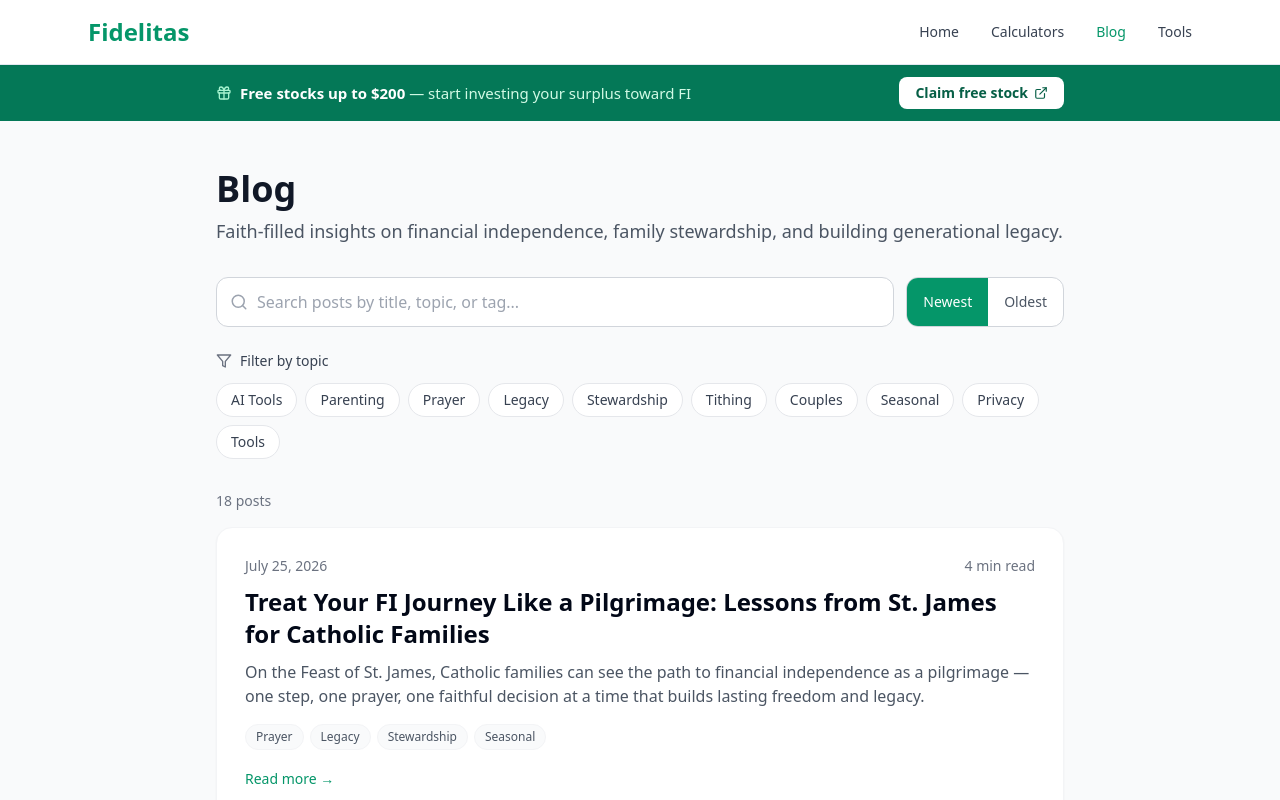
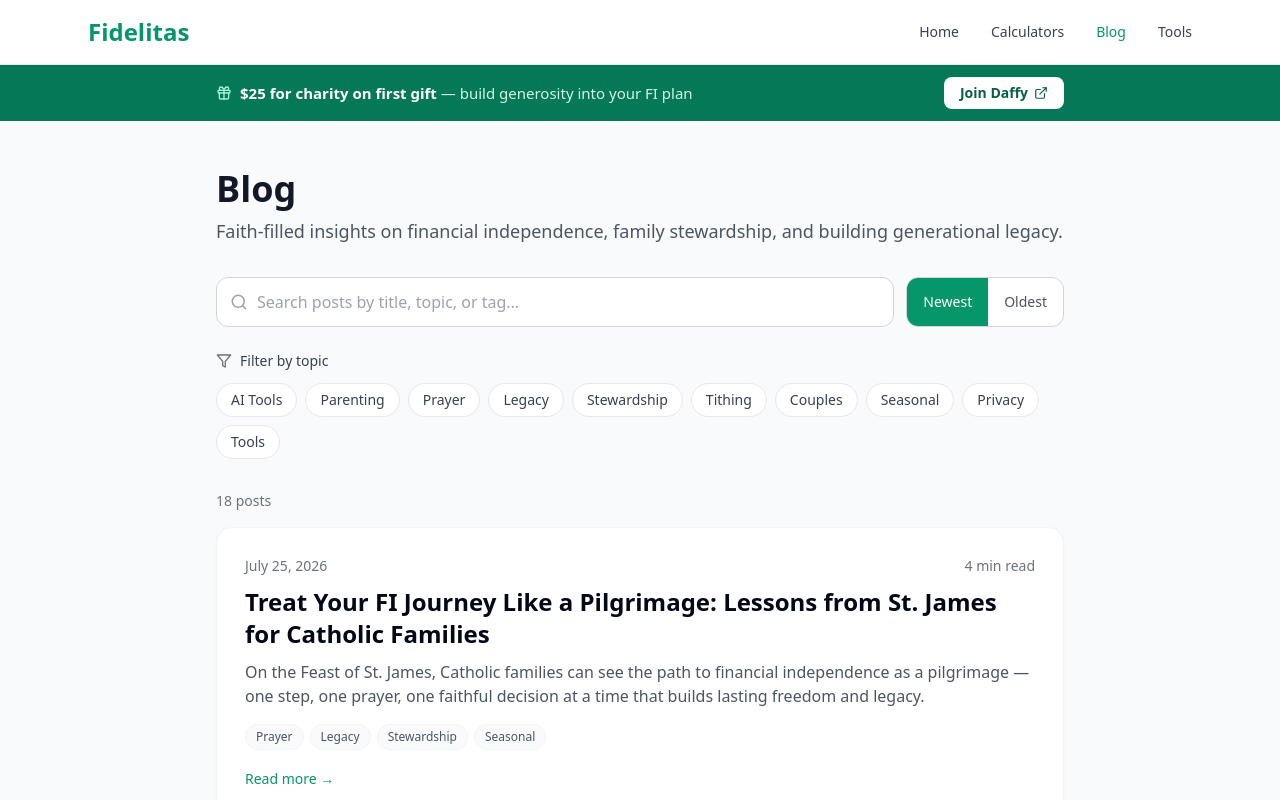
Before and after one commit to daughterpop/super-fi-calc, a React (Vite) app: page /blog in a window 1280 px wide. Shown: the top 800 px of the page. Built offline with nearby package versions, Linux system fonts and the light colour scheme.

Commit message:
Rotate referral CTAs by day and page context (header, home, calculator)

```diff
--- a/src/App.jsx
+++ b/src/App.jsx
@@ -3,16 +3,19 @@ import { Link } from 'react-router-dom';
 import {
   ArrowRight,
   BookOpen,
-  Gift,
-  ExternalLink,
   Calculator,
   Wrench,
 } from 'lucide-react';
 import SubscribeForm from './components/SubscribeForm';
-import SiteHeader, { ROBINHOOD_URL } from './components/SiteHeader';
+import SiteHeader from './components/SiteHeader';
+import ReferralCard from './components/ReferralCard';
 import { featuredPosts } from './data/posts';
+import { getReferral } from './data/referrals';
 
 function App() {
+  // Slot 1 so homepage card usually differs from header strip the same day
+  const homeReferral = getReferral({ slot: 1, pool: 'all' });
+
   return (
     <div className="min-h-screen bg-gray-50 overflow-x-hidden">
       <SiteHeader />
@@ -164,31 +167,9 @@ function App() {
         </div>
       </div>
 
-      {/* Soft Robinhood CTA */}
+      {/* Rotating soft referral CTA */}
       <div className="max-w-4xl mx-auto px-4 sm:px-6 pb-8">
-        <div className="bg-gradient-to-r from-emerald-50 to-teal-50 border border-emerald-100 rounded-2xl p-5 sm:p-6 flex flex-col sm:flex-row items-start sm:items-center gap-4">
-          <div className="flex-1">
-            <div className="flex items-center gap-2 mb-1">
-              <Gift className="text-emerald-600" size={18} />
-              <span className="text-sm font-semibold text-emerald-800 uppercase tracking-wide">
-                Put the plan to work
-              </span>
-            </div>
-            <p className="text-gray-700 text-sm sm:text-base leading-relaxed">
-              Once you know your surplus, invest it. Open a Robinhood account and get{' '}
-              <strong>free stocks worth up to $200</strong> when you fund it.
-            </p>
-          </div>
-          <a
-            href={ROBINHOOD_URL}
-            target="_blank"
-            rel="noopener noreferrer"
-            className="inline-flex items-center justify-center gap-2 px-5 py-3 bg-emerald-600 hover:bg-emerald-700 text-white font-semibold rounded-xl transition-colors shrink-0 text-sm sm:text-base w-full sm:w-auto"
-          >
-            Claim free stock
-            <ExternalLink size={16} />
-          </a>
-        </div>
+        <ReferralCard referral={homeReferral} />
       </div>
 
       <div className="px-4 sm:px-6 pb-10">
--- /dev/null
+++ b/src/components/ReferralCard.jsx
@@ -0,0 +1,33 @@
+import { Gift, ExternalLink } from 'lucide-react';
+
+/**
+ * Soft gradient CTA card driven by a referral object from getReferral().
+ */
+export default function ReferralCard({ referral, className = '' }) {
+  if (!referral) return null;
+
+  return (
+    <div
+      className={`bg-gradient-to-r from-emerald-50 to-teal-50 border border-emerald-100 rounded-2xl p-5 sm:p-6 flex flex-col sm:flex-row items-start sm:items-center gap-4 ${className}`}
+    >
+      <div className="flex-1">
+        <div className="flex items-center gap-2 mb-1">
+          <Gift className="text-emerald-600" size={18} />
+          <span className="text-sm font-semibold text-emerald-800 uppercase tracking-wide">
+            {referral.cardEyebrow}
+          </span>
+        </div>
+        <p className="text-gray-700 text-sm sm:text-base leading-relaxed">{referral.cardBody}</p>
+      </div>
+      <a
+        href={referral.href}
+        target="_blank"
+        rel="noopener noreferrer"
+        className="inline-flex items-center justify-center gap-2 px-5 py-3 bg-emerald-600 hover:bg-emerald-700 text-white font-semibold rounded-xl transition-colors shrink-0 text-sm sm:text-base w-full sm:w-auto"
+      >
+        {referral.cardCta}
+        <ExternalLink size={16} />
+      </a>
+    </div>
+  );
+}
--- a/src/components/SiteHeader.jsx
+++ b/src/components/SiteHeader.jsx
@@ -1,7 +1,8 @@
 import { Link, useLocation } from 'react-router-dom';
 import { Gift, ExternalLink } from 'lucide-react';
+import { getReferral, ROBINHOOD_URL } from '../data/referrals';
 
-export const ROBINHOOD_URL = 'https://join.robinhood.com/dustinh-1bff5a';
+export { ROBINHOOD_URL };
 
 const NAV = [
   { to: '/', label: 'Home' },
@@ -16,11 +17,13 @@ function navActive(pathname, to) {
 }
 
 /**
- * Shared sticky nav + optional Robinhood referral strip.
+ * Shared sticky nav + optional rotating referral strip.
  * @param {{ showReferralStrip?: boolean }} props
  */
 export default function SiteHeader({ showReferralStrip = true }) {
   const { pathname } = useLocation();
+  // Slot 0 = sitewide header strip; rotates daily across the full catalog
+  const referral = getReferral({ slot: 0, pool: 'all' });
 
   return (
     <>
@@ -60,17 +63,17 @@ export default function SiteHeader({ showReferralStrip = true }) {
             <div className="flex items-center gap-2 text-sm sm:text-[15px]">
               <Gift size={16} className="shrink-0 text-emerald-200" />
               <span>
-                <strong className="font-semibold">Free stocks up to $200</strong>
-                <span className="text-emerald-100"> — start investing your surplus toward FI</span>
+                <strong className="font-semibold">{referral.stripHeadline}</strong>
+                <span className="text-emerald-100">{referral.stripSub}</span>
               </span>
             </div>
             <a
-              href={ROBINHOOD_URL}
+              href={referral.href}
               target="_blank"
               rel="noopener noreferrer"
               className="inline-flex items-center gap-1.5 px-4 py-1.5 bg-white text-emerald-800 font-semibold text-sm rounded-lg hover:bg-emerald-50 transition-colors shrink-0"
             >
-              Claim free stock
+              {referral.stripCta}
               <ExternalLink size={14} />
             </a>
           </div>
--- /dev/null
+++ b/src/data/referrals.js
@@ -0,0 +1,113 @@
+/**
+ * Central referral catalog for Fidelitas.
+ * getReferral() rotates by day + slot so the same page isn't stuck on one offer,
+ * and different slots (header vs card) usually show different tools the same day.
+ */
+
+export const REFERRALS = [
+  {
+    id: 'robinhood',
+    categories: ['investing'],
+    stripHeadline: 'Free stocks up to $200',
+    stripSub: ' — start investing your surplus toward FI',
+    stripCta: 'Claim free stock',
+    cardEyebrow: 'Put the plan to work',
+    cardBody:
+      'Once you know your surplus, invest it. Open a Robinhood account and get free stocks worth up to $200 when you fund it.',
+    cardCta: 'Claim free stock',
+    href: 'https://join.robinhood.com/dustinh-1bff5a',
+  },
+  {
+    id: 'wealthfront',
+    categories: ['investing'],
+    stripHeadline: 'APY boost + deposit match',
+    stripSub: ' — automate investing and high-yield cash toward FI',
+    stripCta: 'Get Wealthfront bonus',
+    cardEyebrow: 'Automate the surplus',
+    cardBody:
+      'Wealthfront pairs automated investing with a high-yield Cash Account. Referral perks can include a temporary APY boost and investing deposit match.',
+    cardCta: 'Claim Wealthfront offer',
+    href: 'https://www.wealthfront.com/c/affiliates/invited/AFFD-AL7T-QSBZ-J0Q8',
+  },
+  {
+    id: 'monarch',
+    categories: ['budgeting', 'household'],
+    stripHeadline: '50% off Monarch Core',
+    stripSub: ' — see every dollar in one place with your spouse',
+    stripCta: 'Get 50% off',
+    cardEyebrow: 'Clarity for the household',
+    cardBody:
+      'Monarch Money tracks budgets, net worth, and investments together — 50% off your first year of Core through this link.',
+    cardCta: 'Get 50% off Monarch',
+    href: 'https://monarch.com/referral/hvup58srp1?r_source=share',
+  },
+  {
+    id: 'daffy',
+    categories: ['giving'],
+    stripHeadline: '$25 for charity on first gift',
+    stripSub: ' — build generosity into your FI plan',
+    stripCta: 'Join Daffy',
+    cardEyebrow: 'Give as you grow',
+    cardBody:
+      'Daffy is a modern donor-advised fund for everyday families. Join with this invite and get $25 for charity after your first contribution.',
+    cardCta: 'Join Daffy — $25 for charity',
+    href: 'https://www.daffy.org/dhimmer1/invite',
+  },
+  {
+    id: 'surfshark',
+    categories: ['privacy'],
+    stripHeadline: 'Up to 3 free months of VPN',
+    stripSub: ' — protect the whole household on one plan',
+    stripCta: 'Get Surfshark',
+    cardEyebrow: 'Steward digital safety',
+    cardBody:
+      'Surfshark covers unlimited devices — practical for a family. Sign up through this link and get free months added to your plan.',
+    cardCta: 'Get Surfshark + free months',
+    href: 'https://surfshark.club/friend/sgSt5YqV',
+  },
+  {
+    id: 'incogni',
+    categories: ['privacy'],
+    stripHeadline: 'Up to 58% off data removal',
+    stripSub: ' — pull your family off broker sites',
+    stripCta: 'Get Incogni deal',
+    cardEyebrow: 'Protect time and peace',
+    cardBody:
+      'Incogni removes personal info from 420+ data brokers and keeps at it when data reappears. Friends pricing via this link; family plans cover up to 5.',
+    cardCta: 'Get Incogni at friends pricing',
+    href: 'https://incogni.cello.so/C622q7UjoeJ',
+  },
+  {
+    id: 'mintmobile',
+    categories: ['savings', 'household'],
+    stripHeadline: '$15 Mint Mobile credit',
+    stripSub: ' — free up monthly cash for FI and family',
+    stripCta: 'Switch & save',
+    cardEyebrow: 'Cut a recurring bill',
+    cardBody:
+      'Mint Mobile offers simple prepaid plans on a major network. Use this link for $15 renewal credit, then put the ongoing savings toward investing or tithing.',
+    cardCta: 'Get $15 Mint credit',
+    href: 'https://my.mintmobile.com/refer/n5SgKMM',
+  },
+];
+
+function dayOfYear(d = new Date()) {
+  const start = new Date(d.getFullYear(), 0, 0);
+  return Math.floor((d - start) / 86400000);
+}
+
+/**
+ * @param {{ slot?: number, pool?: 'all' | 'investing' | 'household' | 'privacy' | 'giving' }} opts
+ */
+export function getReferral({ slot = 0, pool = 'all' } = {}) {
+  let list = REFERRALS;
+  if (pool !== 'all') {
+    list = REFERRALS.filter((r) => r.categories.includes(pool));
+  }
+  if (list.length === 0) list = REFERRALS;
+  const idx = (dayOfYear() + slot) % list.length;
+  return list[idx];
+}
+
+/** Always export Robinhood for any legacy import sites. */
+export const ROBINHOOD_URL = 'https://join.robinhood.com/dustinh-1bff5a';
```
